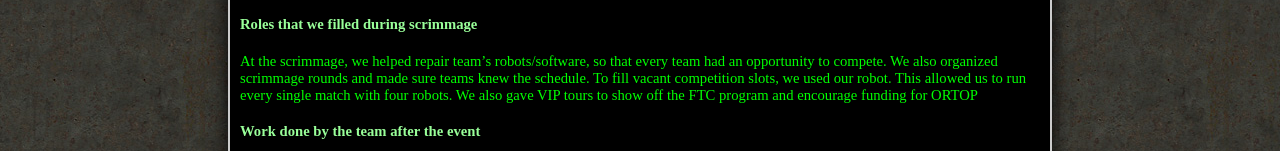
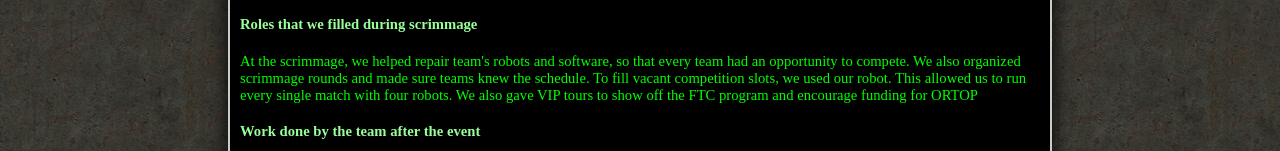
Before and after one commit to emcsquirreled/emcsquirreled.github.com, a plain HTML site: page scrimmage.html in a window 1280 px wide. Shown: the part 468-619 px from the top of the page. Drawn offline with Linux system fonts and the light colour scheme.

Commit message:
fixed non-standard character in content

```diff
--- a/scrimmage.html
+++ b/scrimmage.html
@@ -26,7 +26,7 @@
 				<h4>Work done by team prior to the event</h4>
 					<p>We worked with ORTOP to coordinate training referees/ inspectors at the event. We also marketed the scrimmage to FTC teams and got a total of thirteen teams to sign up. We also set up the pits, complete with an outreach movie, so that parents and siblings could become interested in joining FIRST.</p>
 				<h4>Roles that we filled during scrimmage</h4>
-					<p>At the scrimmage, we helped repair team’s robots/software, so that every team had an opportunity to compete. We also organized scrimmage rounds and made sure teams knew the schedule. To fill vacant competition slots, we used our robot. This allowed us to run every single match with four robots. We also gave VIP tours to show off the FTC program and encourage funding for ORTOP</p>
+					<p>At the scrimmage, we helped repair team's robots and software, so that every team had an opportunity to compete. We also organized scrimmage rounds and made sure teams knew the schedule. To fill vacant competition slots, we used our robot. This allowed us to run every single match with four robots. We also gave VIP tours to show off the FTC program and encourage funding for ORTOP</p>
 				<h4>Work done by the team after the event</h4>
 					<p>We coordinated with five teams to speak for thirty minutes to the FLL teams during the FLL State Championship closing ceremony. We talked about FTC, and encouraged the FLL teams to continue with FIRST after FLL. Each FTC team described the features of their robot and why they liked FTC. We also explained how to play the Ring It Up game.</p>
 					<p>Finally, we Cleaned up areas of the school, in preparation of the Liberty scrimmage on the 1/20.</p>
```
